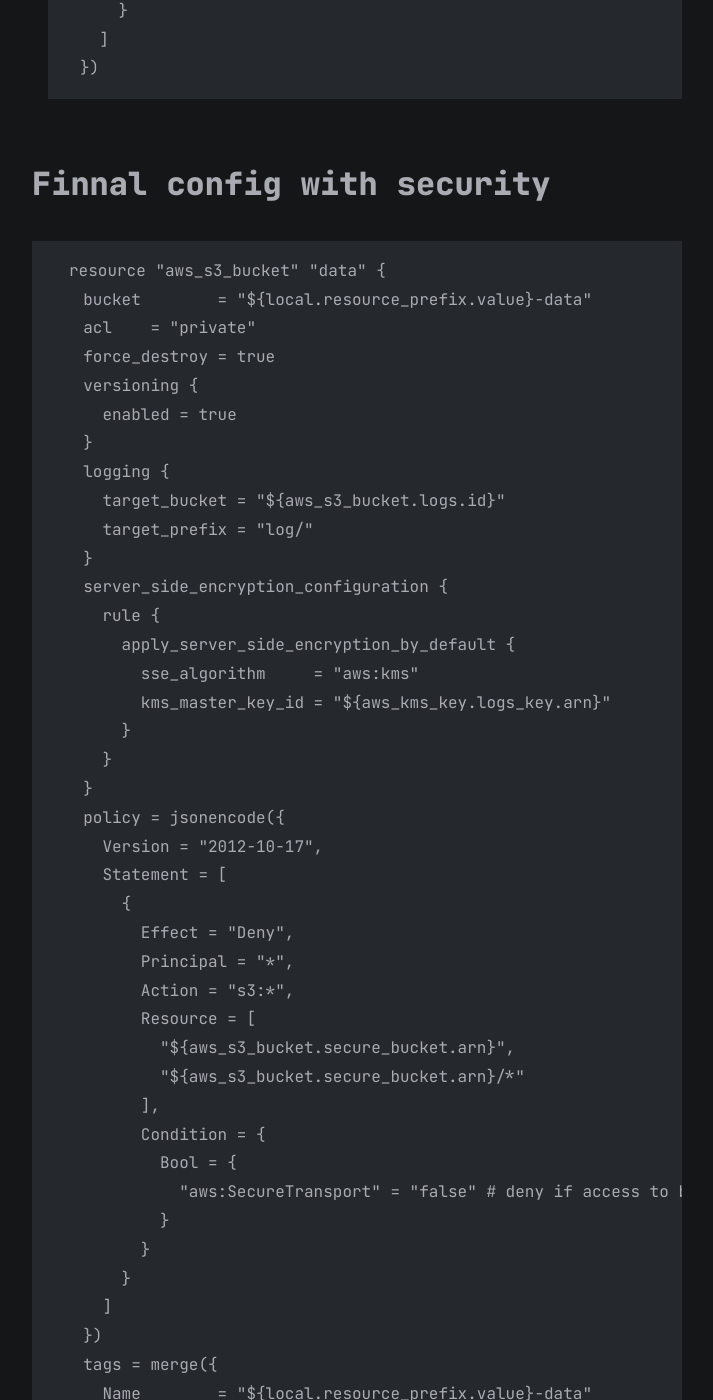
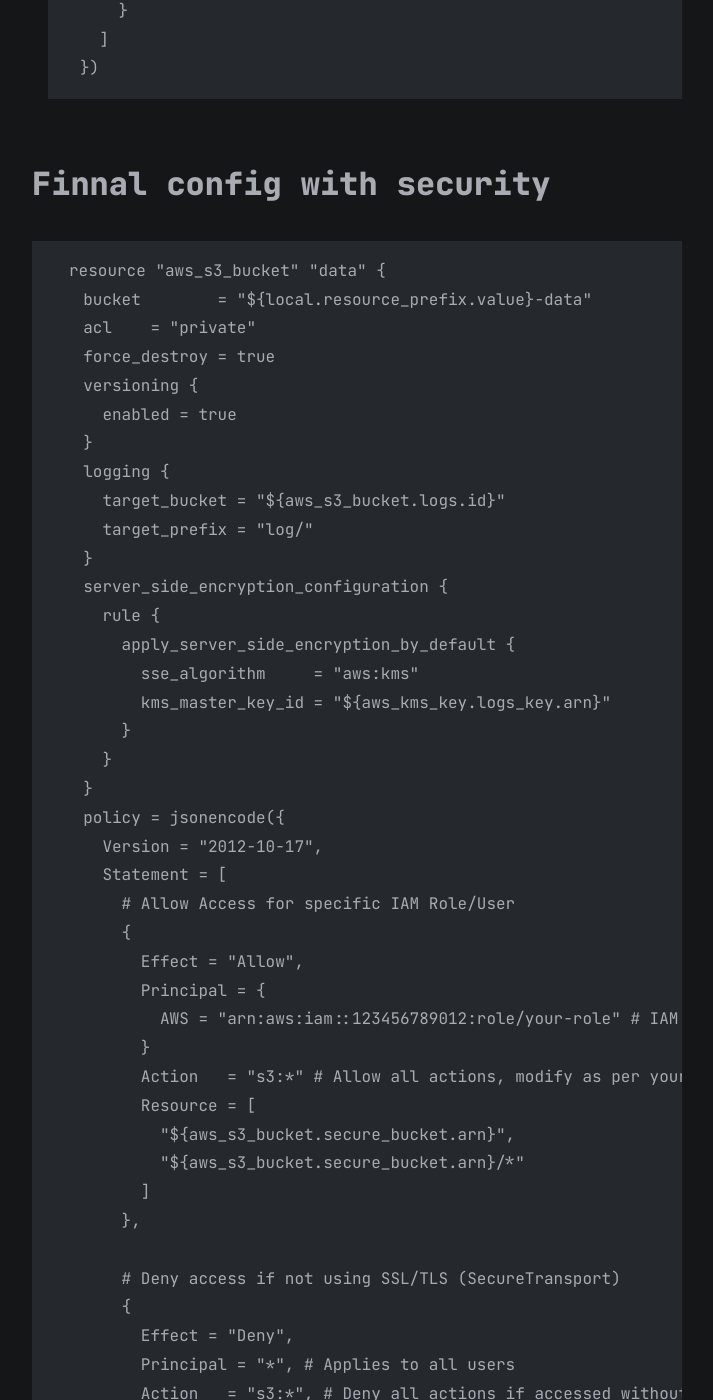
Before and after one commit to KevinKien/KevinKien.github.io, a Jekyll site: the page built from all_collections/_posts/2024-09-13-Security-for-S3-from-Terraform-Config.md, in a window 1280 px wide and 1400 px high, scrolled down 4868 px. Shown: the whole window, without its empty margins (283-996 px from the left). Built offline with Jekyll 4.4.1, drawn with Linux system fonts in a browser that asks for light colours; some of the changed text lies outside the part shown.

Commit message:
Update 2024-09-13-Security-for-S3-from-Terraform-Config.md

```diff
--- a/all_collections/_posts/2024-09-13-Security-for-S3-from-Terraform-Config.md
+++ b/all_collections/_posts/2024-09-13-Security-for-S3-from-Terraform-Config.md
@@ -173,22 +173,37 @@ resource "aws_s3_bucket" "data" {
   policy = jsonencode({
     Version = "2012-10-17",
     Statement = [
+      # Allow Access for specific IAM Role/User
+      {
+        Effect = "Allow",
+        Principal = {
+          AWS = "arn:aws:iam::123456789012:role/your-role" # IAM Role or IAM User ARN
+        }
+        Action   = "s3:*" # Allow all actions, modify as per your need
+        Resource = [
+          "${aws_s3_bucket.secure_bucket.arn}",
+          "${aws_s3_bucket.secure_bucket.arn}/*"
+        ]
+      },
+
+      # Deny access if not using SSL/TLS (SecureTransport)
       {
         Effect = "Deny",
-        Principal = "*",
-        Action = "s3:*",
+        Principal = "*", # Applies to all users
+        Action   = "s3:*", # Deny all actions if accessed without SSL/TLS
         Resource = [
           "${aws_s3_bucket.secure_bucket.arn}",
           "${aws_s3_bucket.secure_bucket.arn}/*"
         ],
         Condition = {
           Bool = {
-            "aws:SecureTransport" = "false" # deny if access to bucket with HTTP
+            "aws:SecureTransport" = "false" # Deny if access over HTTP
           }
         }
       }
     ]
   })
+}
   tags = merge({
     Name        = "${local.resource_prefix.value}-data"
     Environment = local.resource_prefix.value
```
